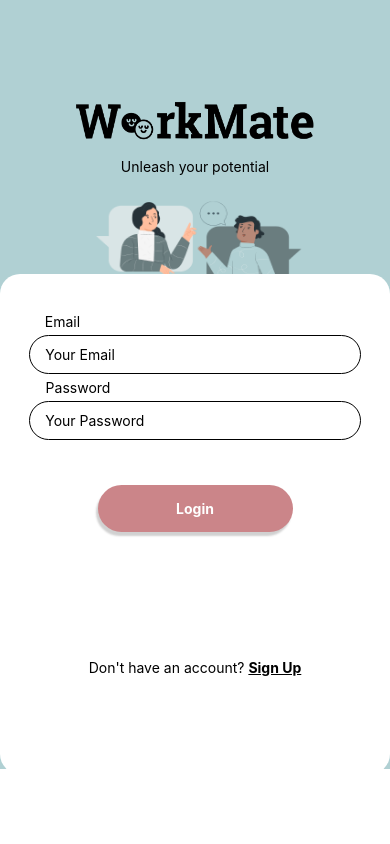
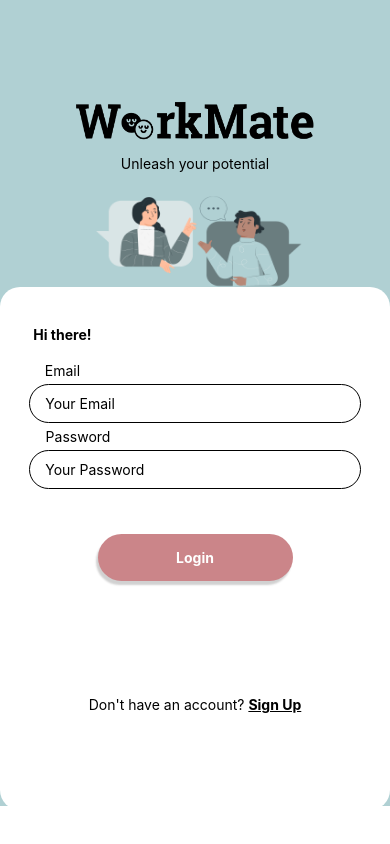
Before and after one commit to IntentusKristen/workmate-app, a React Native app: screen / in a window 390 px wide. Built offline with nearby package versions, Linux system fonts and the light colour scheme.

Commit message:
feat: created a second type of button

```diff
--- a/src/components/CustomButton.js
+++ b/src/components/CustomButton.js
@@ -1,16 +1,16 @@
 import { View, Text, StyleSheet, Pressable } from 'react-native'
 import React from 'react'
 
-const CustomButton = ({onPress, text}) => {
+const CustomButton = ({onPress, text, type =""}) => {
   return (
-    <Pressable onPress={onPress} style={styles.container}>
-      <Text style={styles.text}>{text}</Text>
+    <Pressable onPress={onPress} style={[styles.container, styles[`container_${type}`]]}>
+      <Text style={[styles.text, styles[`text_${type}`]]}>{text}</Text>
     </Pressable>
   )
 }
 
 const styles = StyleSheet.create({
-    container: {
+    container_: {
         backgroundColor: '#CB8589',
         width: '100%',
 
@@ -24,9 +24,17 @@ const styles = StyleSheet.create({
         shadowOpacity: 0.2,
         shadowRadius: 2,
     },
-    text: {
+    text_: {
         color: 'white',
         fontWeight: 'bold'
+    },
+
+    container_textButton: {
+        marginVertical: -1
+    },
+    text_textButton: {
+        textDecorationLine: 'underline',
+        fontWeight: 'bold',
     }
 })
 
--- a/src/screens/SignInScreen.js
+++ b/src/screens/SignInScreen.js
@@ -16,7 +16,9 @@ const SignInScreen = () => {
   const [email, setEmail] = useState("");
   const [password, setPassword] = useState("");
 
+  // button behaviour functions
   const onSignInPressed = () => {};
+  const onSignUpPressed = () => {};
 
   // get height of screen to set logo to 30% of screen
   const { height } = useWindowDimensions();
@@ -36,6 +38,7 @@ const SignInScreen = () => {
         />
       </View>
       <View style={styles.bottom} >
+        <Text style={{fontWeight: 'bold', right: '34%', marginBottom: '5%'}}>Hi there!</Text>
         <Text style={{right: '34%'}}>Email</Text>
         <CustomInput
           placeholder="Your Email"
@@ -55,9 +58,12 @@ const SignInScreen = () => {
           onPress={onSignInPressed}
         />
         </View>
-        <Text style={styles.prompt}>
-          Don't have an account? <Text style={styles.signup}>Sign Up</Text>
+
+        <View style={styles.prompt}>
+        <Text >
+          Don't have an account? <CustomButton text='Sign Up' type='textButton' onPress={onSignUpPressed}></CustomButton>
         </Text>
+        </View>
       </View>
     </View>
   );
```
